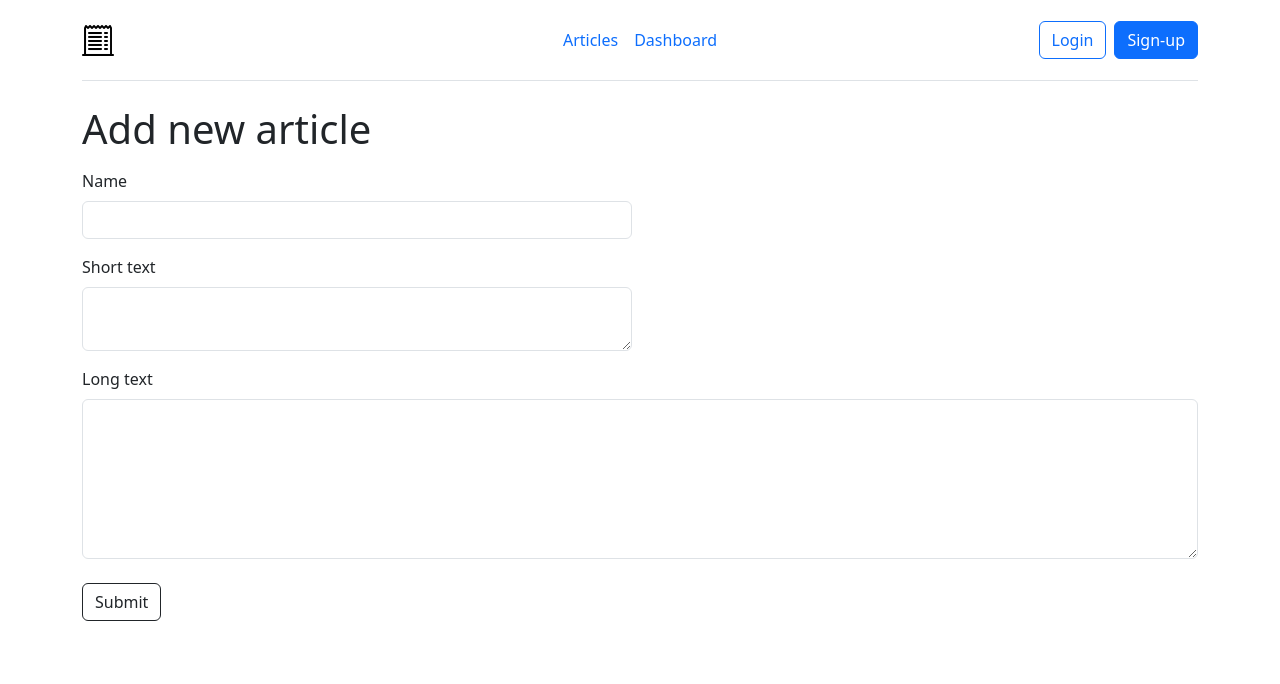
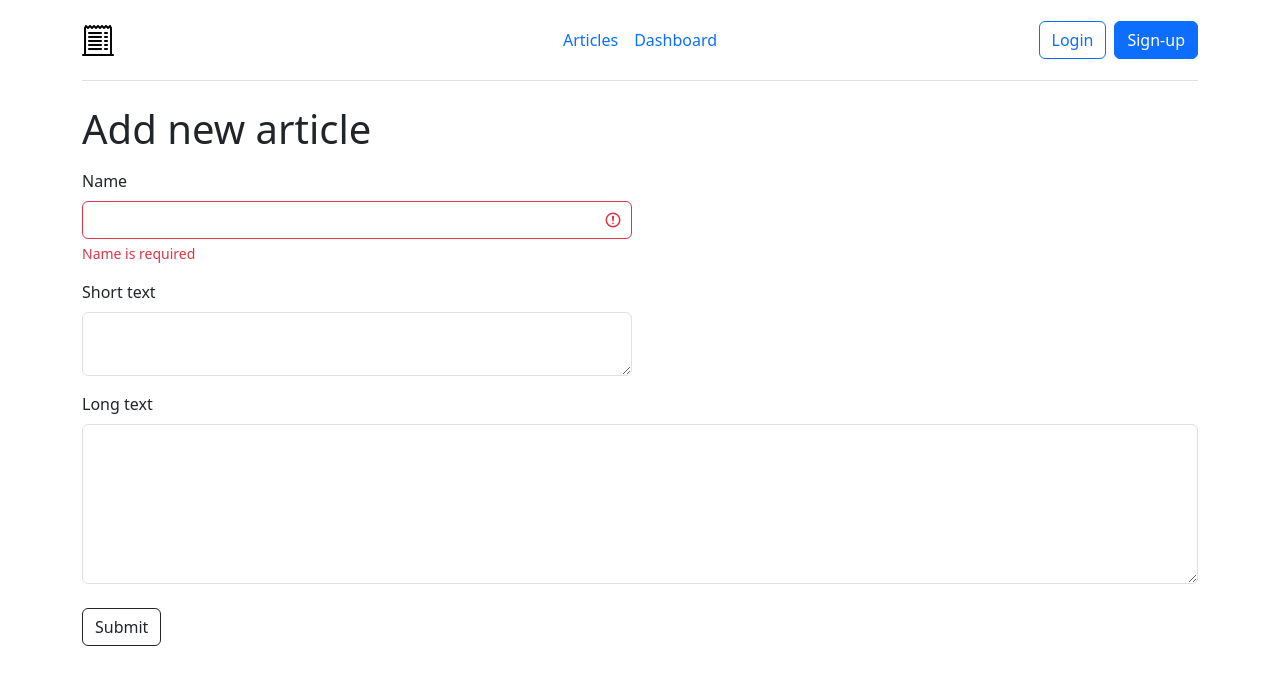
Before and after one commit to Dmitry27Zh/react-blog, a React (Create React App) app: page /add in a window 1280 px wide. Shown: the top 684 px of the page. Built offline with nearby package versions, Linux system fonts and the light colour scheme.

Commit message:
Add error in TextField, create validatorConfig

```diff
--- a/src/components/edit.jsx
+++ b/src/components/edit.jsx
@@ -6,6 +6,13 @@ const Edit = (props) => {
   const { name: initialName, short: initialShort, long: initialLong } = props
   const [data, setData] = useState({ name: initialName, short: initialShort, long: initialLong })
   const { name, short, long } = data
+  const validatorConfig = {
+    name: {
+      isRequired: {
+        message: `Name is required`,
+      },
+    },
+  }
   const handleChange = ([name, value]) => {
     setData((previousState) => ({ ...previousState, [name]: value }))
   }
@@ -17,7 +24,13 @@ const Edit = (props) => {
     <form onSubmit={handleSubmit}>
       <div className="row g-3">
         <div className="col-sm-6 me-5">
-          <TextInput label="Name" name="name" value={name} onChange={handleChange} />
+          <TextInput
+            label="Name"
+            name="name"
+            value={name}
+            onChange={handleChange}
+            error={validatorConfig.name.isRequired.message}
+          />
         </div>
         <div className="col-sm-6 me-5">
           <TextInput
--- a/src/components/textInput.jsx
+++ b/src/components/textInput.jsx
@@ -1,27 +1,35 @@
 import PropTypes from 'prop-types'
 
 const TextInput = (props) => {
-  const { type, label, name, value, isTextarea, onChange, ...rest } = props
+  const { type, label, name, value, isTextarea, onChange, error, ...rest } = props
   const handleChange = (event) => {
     const { target } = event
     const { name, value } = target
     onChange([name, value])
   }
   const renderInput = () => {
+    let input
+    let classes = 'form-control'
+    classes += error ? ' is-invalid' : ''
+
     if (isTextarea) {
-      return <textarea className="form-control" name={name} id={name} value={value} onChange={handleChange} {...rest} />
+      input = <textarea className={classes} name={name} id={name} value={value} onChange={handleChange} {...rest} />
     } else {
-      return (
-        <input
-          className="form-control"
-          type={type}
-          name={name}
-          id={name}
-          value={value}
-          onChange={handleChange}
-          {...rest}
-        />
+      input = (
+        <input className={classes} type={type} name={name} id={name} value={value} onChange={handleChange} {...rest} />
       )
+    }
+
+    return (
+      <div className="input-group has-validation">
+        {input}
+        {renderError()}
+      </div>
+    )
+  }
+  const renderError = () => {
+    if (error) {
+      return <div className="invalid-feedback">{error}</div>
     }
   }
 
```
